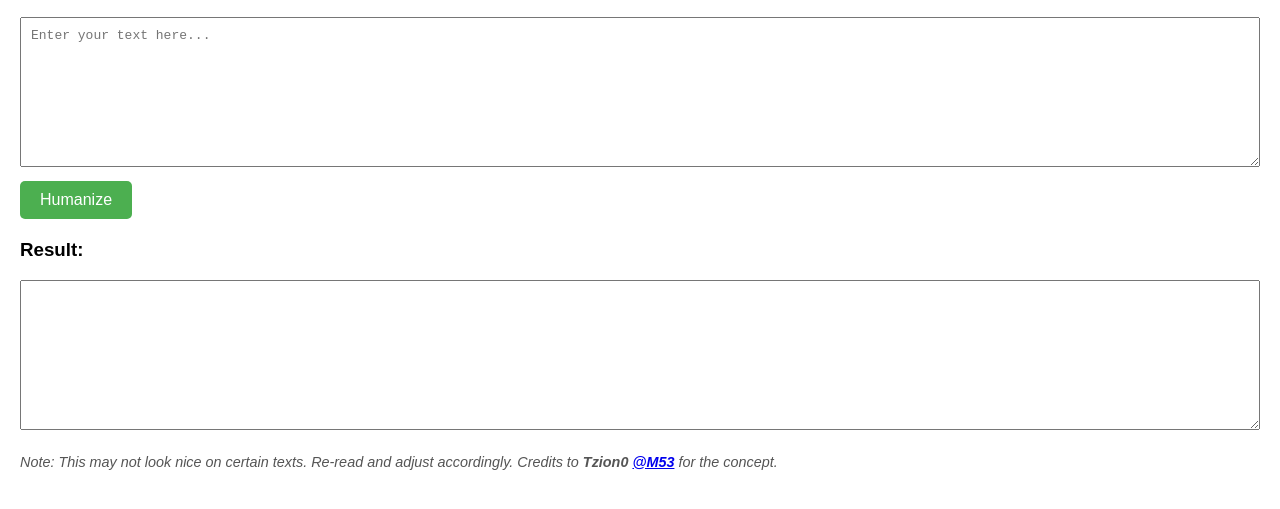
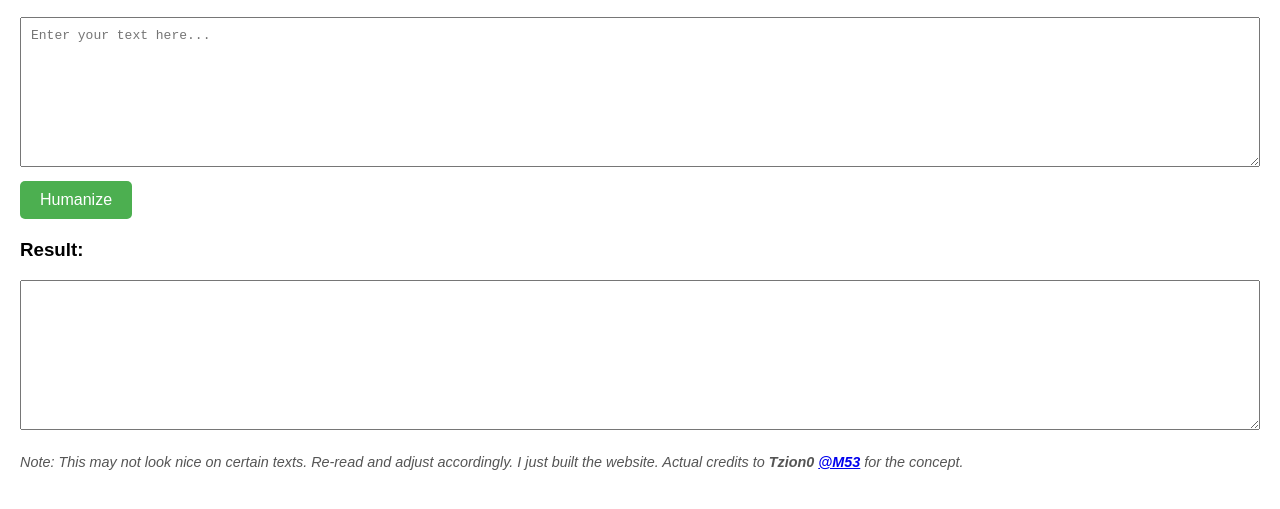
Before and after one commit to vicevirus/ai-humanizer, a plain HTML site: page index.html in a window 1280 px wide. Shown: the part 51-560 px from the top of the page. Drawn offline with Linux system fonts and the light colour scheme; no server answers.

Commit message:
Update index.html

```diff
--- a/index.html
+++ b/index.html
@@ -56,7 +56,7 @@
     </div>
 
     <div class="note">
-        <p>Note: This may not look nice on certain texts. Re-read and adjust accordingly. Credits to <strong>Tzion0 <a href='https://x.com/M53CTF'>@M53</a></strong> for the concept.</p>
+        <p>Note: This may not look nice on certain texts. Re-read and adjust accordingly. I just built the website. Actual credits to <strong>Tzion0 <a href='https://x.com/M53CTF'>@M53</a></strong> for the concept.</p>
     </div>
 
     <script src="wasm_exec.js"></script>
```
